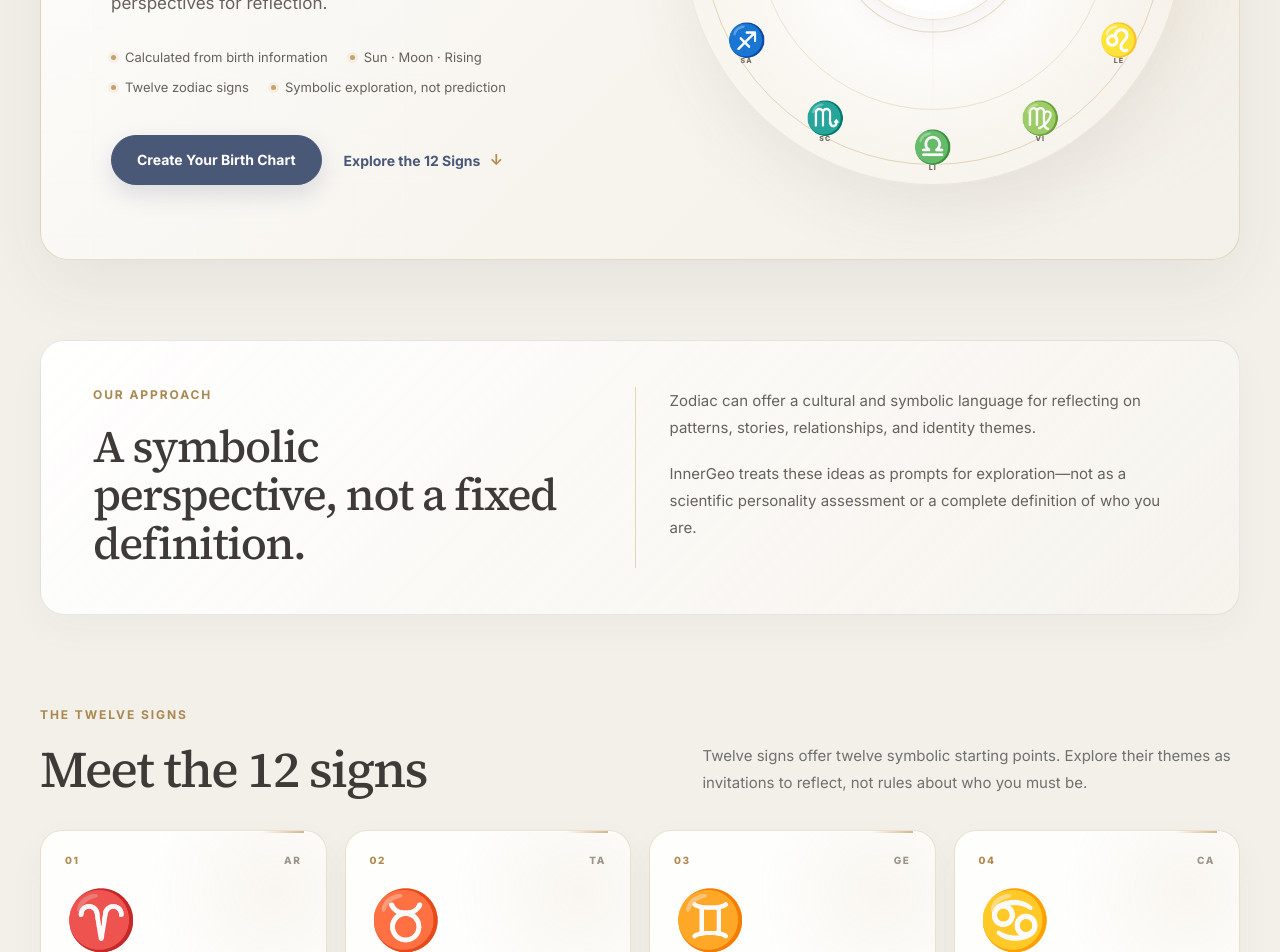
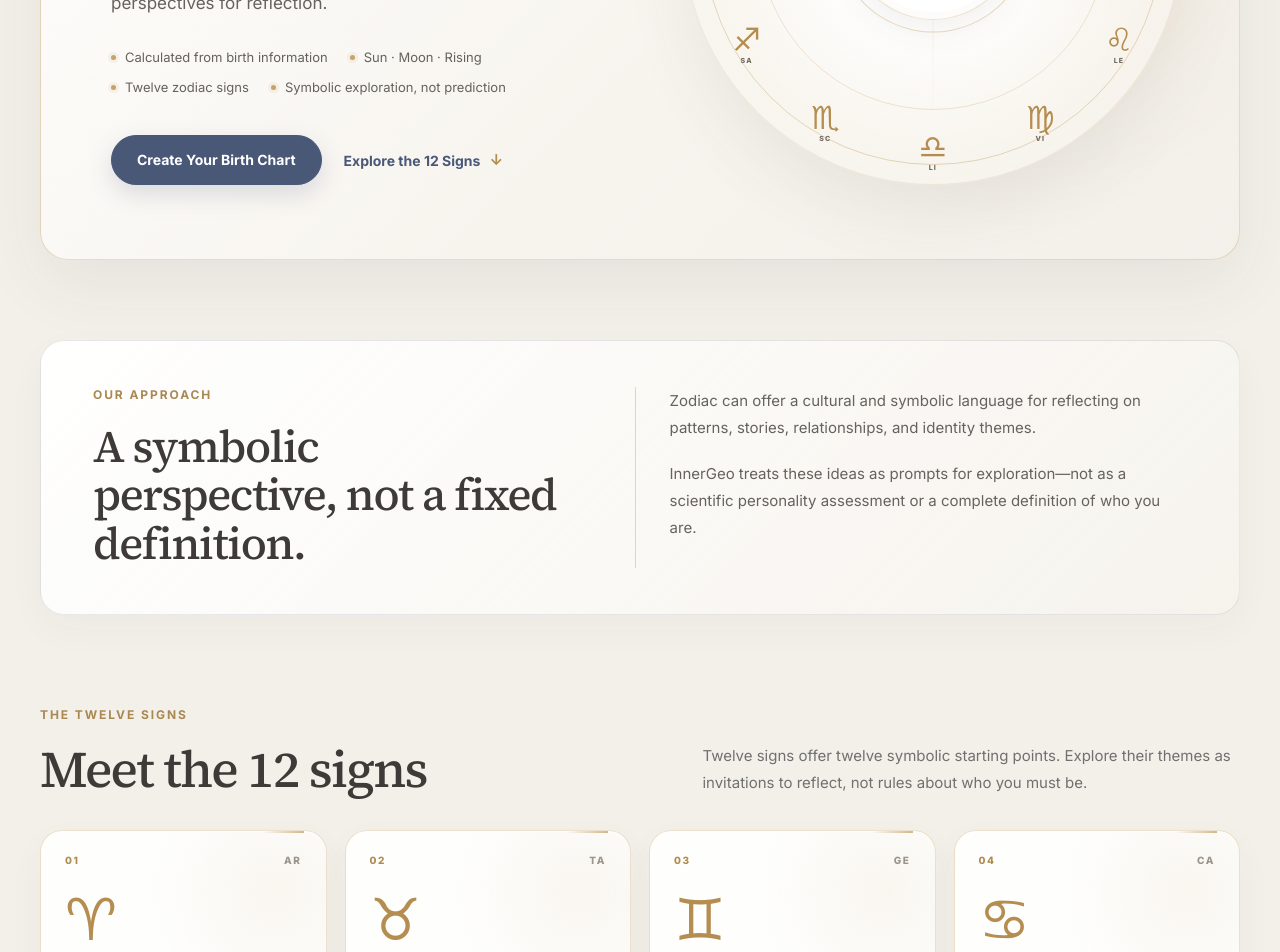
Before and after one commit to sidragon13-cyber/innergeodessa, a Next.js app: page /zodiac in a window 1280 px wide. Shown: the part 500-1452 px from the top of the page. Built offline with nearby package versions, Linux system fonts and the light colour scheme; no server answers.

Commit message:
fix(zodiac): force text zodiac glyphs

```diff
--- a/src/components/zodiac/zodiac-landing.tsx
+++ b/src/components/zodiac/zodiac-landing.tsx
@@ -68,7 +68,7 @@ function ZodiacWheel({
             }}
           >
             <span className={styles.wheelGlyph}>
-              {sign.symbol}
+              {`${sign.symbol}\uFE0E`}
             </span>
             <span className={styles.wheelCode}>
               {sign.code}
@@ -217,7 +217,7 @@ export function ZodiacLanding() {
                   className={styles.signSymbol}
                   aria-hidden="true"
                 >
-                  {sign.symbol}
+                  {`${sign.symbol}\uFE0E`}
                 </div>
 
                 <div className={styles.signIdentity}>
```
